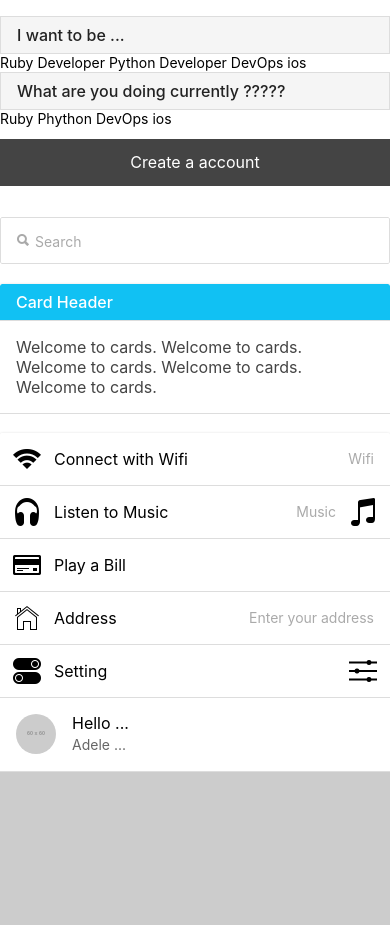
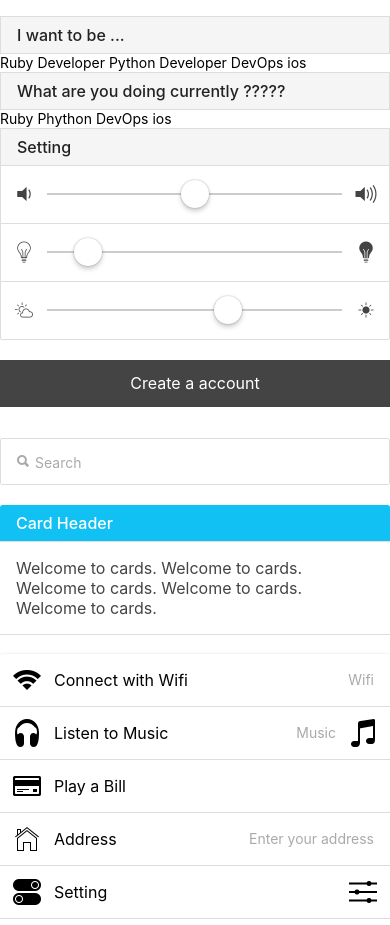
Before and after one commit to amritdeep/Leaning-Ionic, a website: page www/index.html in a window 390 px wide. Shown: the part 968-1893 px from the top of the page. Drawn offline with Linux system fonts and the light colour scheme; some packages are replaced by stand-ins of ours; files that its build step writes are made by us from their sources; placeholder pictures from the web are drawn by us; files whose address does not match are found by name.

Commit message:
Playn with Range

```diff
--- a/www/index.html
+++ b/www/index.html
@@ -169,6 +169,33 @@
           <ion-radio ng-model="choice" ng-value="DevOps">DevOps</ion-radio>
           <ion-radio ng-model="choice" ng-value="ios">ios</ion-radio>
         </ion-list>
+
+
+        <!-- Play with Range -->
+        <div class="item item-divider">Setting</div>
+
+        <div class="item range">
+          <i class="icon ion-volume-low"></i>
+          <input type="range" name="volume">
+          <i class="icon ion-volume-high"></i>
+        </div>
+
+        <div class="list">
+
+          <div class="item range range-positive">
+            <i class="icon ion-ios-lightbulb-outline"></i>
+            <input type="range" name="brightness" min="0" max="100" value="10">
+            <i class="icon ion-ios-lightbulb"></i>
+          </div>
+
+          <div class="item range dark">
+            <i class="icon ion-ios-partlysunny-outline"></i>
+            <input type="range" name="sunny" min="20" max="100" value="70">
+            <i class="icon ion-ios-sunny"></i>
+          </div>
+
+
+        </div>
 
 
 
```
